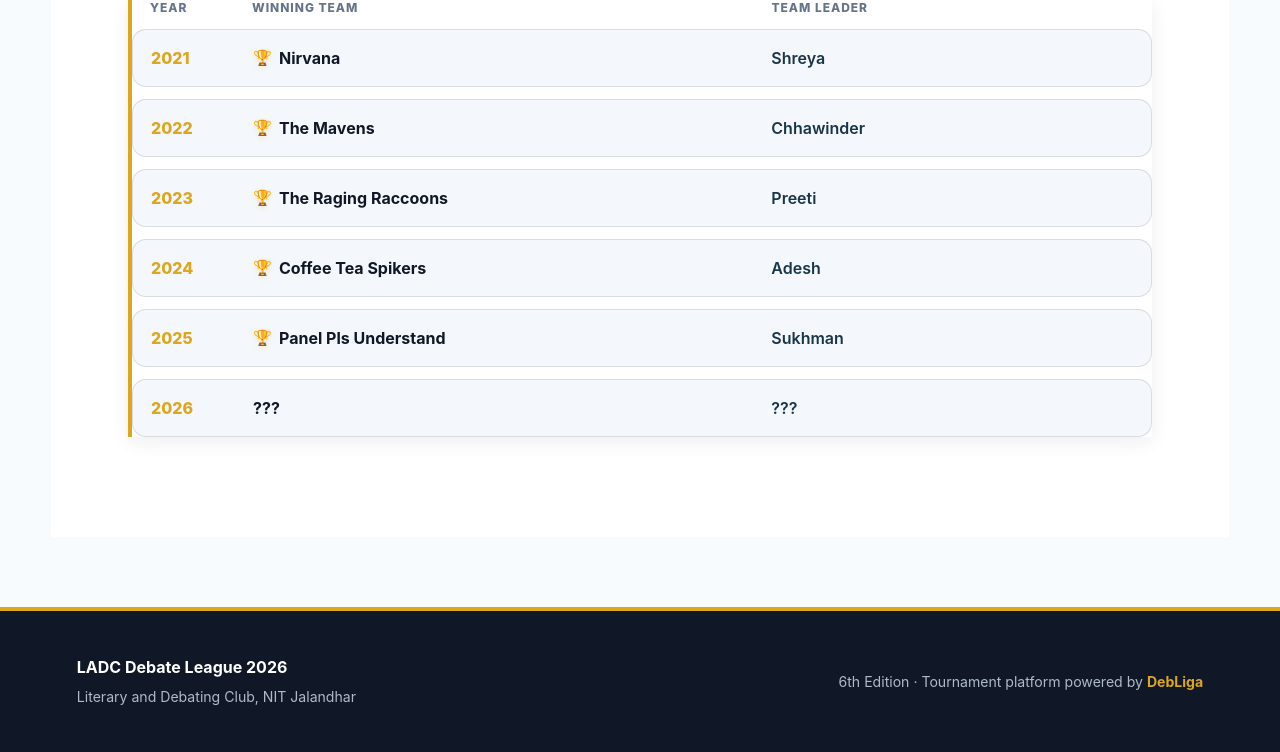
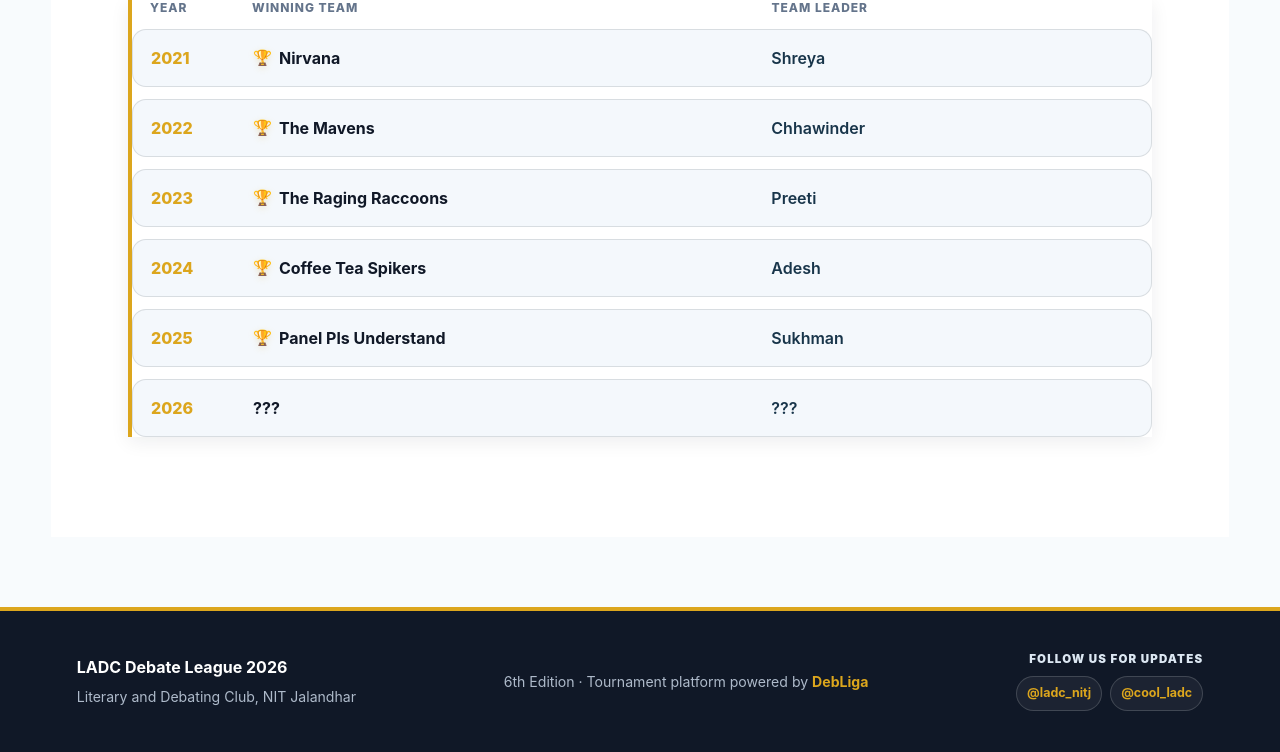
Before and after one commit to AshmitThakur/DebLiga-, a FastAPI app: page / in a window 1280 px wide. Shown: the part 4007-4759 px from the top of the page. Run offline with FastAPI, Linux system fonts and the light colour scheme; some libraries are stand-ins or nearby versions.

Commit message:
Add LADC Instagram links

```diff
--- a/static/style.css
+++ b/static/style.css
@@ -3379,3 +3379,14 @@ img, video, svg { max-width:100%; }
 }
 .home-page main { padding-top:24px; padding-bottom:70px; }
 @media (max-width:720px) { .home-page main { padding-top:14px; padding-bottom:46px; } }
+
+/* LADC social links */
+.footer-social { display:flex; flex-direction:column; align-items:flex-end; gap:8px; }
+.footer-social > span { color:#dce7f2; font-size:.72rem; font-weight:900; letter-spacing:.1em; text-transform:uppercase; }
+.footer-social-links { display:flex; flex-direction:row; flex-wrap:wrap; justify-content:flex-end; gap:8px; }
+.footer-social-links a { padding:7px 10px; border:1px solid rgba(255,255,255,.16); border-radius:999px; color:var(--gold); background:rgba(255,255,255,.05); font-size:.78rem; text-decoration:none; }
+.footer-social-links a:hover, .footer-social-links a:focus-visible { border-color:var(--gold); background:rgba(220,166,29,.12); text-decoration:none; }
+@media (max-width:720px) {
+  .footer-social { width:100%; align-items:flex-start; }
+  .footer-social-links { justify-content:flex-start; }
+}
--- a/templates/admin.html
+++ b/templates/admin.html
@@ -9,7 +9,7 @@
 
     <link
         rel="stylesheet"
-        href="/static/style.css?v=9"
+        href="/static/style.css?v=10"
     >
 </head>
 
--- a/templates/admin_login.html
+++ b/templates/admin_login.html
@@ -4,7 +4,7 @@
     <meta charset="UTF-8">
     <meta name="viewport" content="width=device-width, initial-scale=1.0">
     <title>DebLiga Admin Login</title>
-    <link rel="stylesheet" href="/static/style.css?v=9">
+    <link rel="stylesheet" href="/static/style.css?v=10">
 </head>
 <body>
     <main class="admin-container">
--- a/templates/index.html
+++ b/templates/index.html
@@ -11,7 +11,7 @@
 
     <title>{{ tournament_name }}</title>
 
-    <link rel="stylesheet" href="/static/style.css?v=9">
+    <link rel="stylesheet" href="/static/style.css?v=10">
 </head>
 
 
@@ -512,6 +512,13 @@
 
         </p>
 
+        <div class="footer-social" aria-label="LADC Instagram accounts">
+            <span>Follow us for updates</span>
+            <div class="footer-social-links">
+                <a href="https://www.instagram.com/ladc_nitj/" target="_blank" rel="noopener noreferrer">@ladc_nitj</a>
+                <a href="https://www.instagram.com/cool_ladc/" target="_blank" rel="noopener noreferrer">@cool_ladc</a>
+            </div>
+        </div>
     </footer>
 
     <script src="/static/theme.js?v=7"></script>
--- a/templates/rankings.html
+++ b/templates/rankings.html
@@ -4,7 +4,7 @@
     <meta charset="UTF-8">
     <meta name="viewport" content="width=device-width, initial-scale=1.0">
     <title>Speaker Rankings | LADC Debate League 2026</title>
-    <link rel="stylesheet" href="/static/style.css?v=9">
+    <link rel="stylesheet" href="/static/style.css?v=10">
 </head>
 <body>
 
--- a/templates/schedule.html
+++ b/templates/schedule.html
@@ -4,7 +4,7 @@
     <meta charset="UTF-8">
     <meta name="viewport" content="width=device-width, initial-scale=1.0">
     <title>Schedule | LADC Debate League 2026</title>
-    <link rel="stylesheet" href="/static/style.css?v=9">
+    <link rel="stylesheet" href="/static/style.css?v=10">
 </head>
 <body>
 
--- a/templates/speaker_detail.html
+++ b/templates/speaker_detail.html
@@ -4,7 +4,7 @@
     <meta charset="UTF-8">
     <meta name="viewport" content="width=device-width, initial-scale=1.0">
     <title>{{ speaker.name }} | LADC Debate League 2026</title>
-    <link rel="stylesheet" href="/static/style.css?v=9">
+    <link rel="stylesheet" href="/static/style.css?v=10">
 </head>
 <body>
 
--- a/templates/standings.html
+++ b/templates/standings.html
@@ -4,7 +4,7 @@
     <meta charset="UTF-8">
     <meta name="viewport" content="width=device-width, initial-scale=1.0">
     <title>Standings | LADC Debate League 2026</title>
-    <link rel="stylesheet" href="/static/style.css?v=9">
+    <link rel="stylesheet" href="/static/style.css?v=10">
 </head>
 <body>
 
--- a/templates/team_detail.html
+++ b/templates/team_detail.html
@@ -4,7 +4,7 @@
     <meta charset="UTF-8">
     <meta name="viewport" content="width=device-width, initial-scale=1.0">
     <title>{{ team.name }} | LADC Debate League 2026</title>
-    <link rel="stylesheet" href="/static/style.css?v=9">
+    <link rel="stylesheet" href="/static/style.css?v=10">
 </head>
 <body>
 
--- a/templates/teams.html
+++ b/templates/teams.html
@@ -4,7 +4,7 @@
     <meta charset="UTF-8">
     <meta name="viewport" content="width=device-width, initial-scale=1.0">
     <title>Teams | LADC Debate League 2026</title>
-    <link rel="stylesheet" href="/static/style.css?v=9">
+    <link rel="stylesheet" href="/static/style.css?v=10">
 </head>
 <body>
 
```
Also changed, not shown: templates/history.html (+8 -1 lines).
